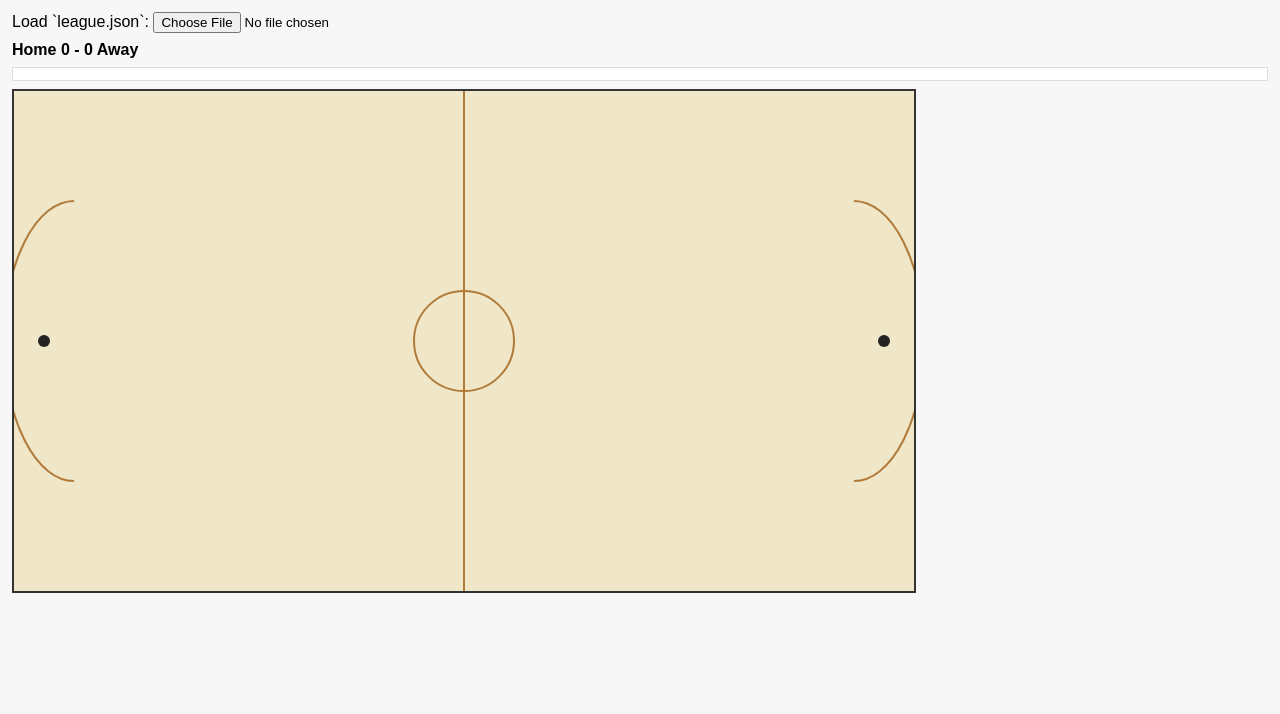
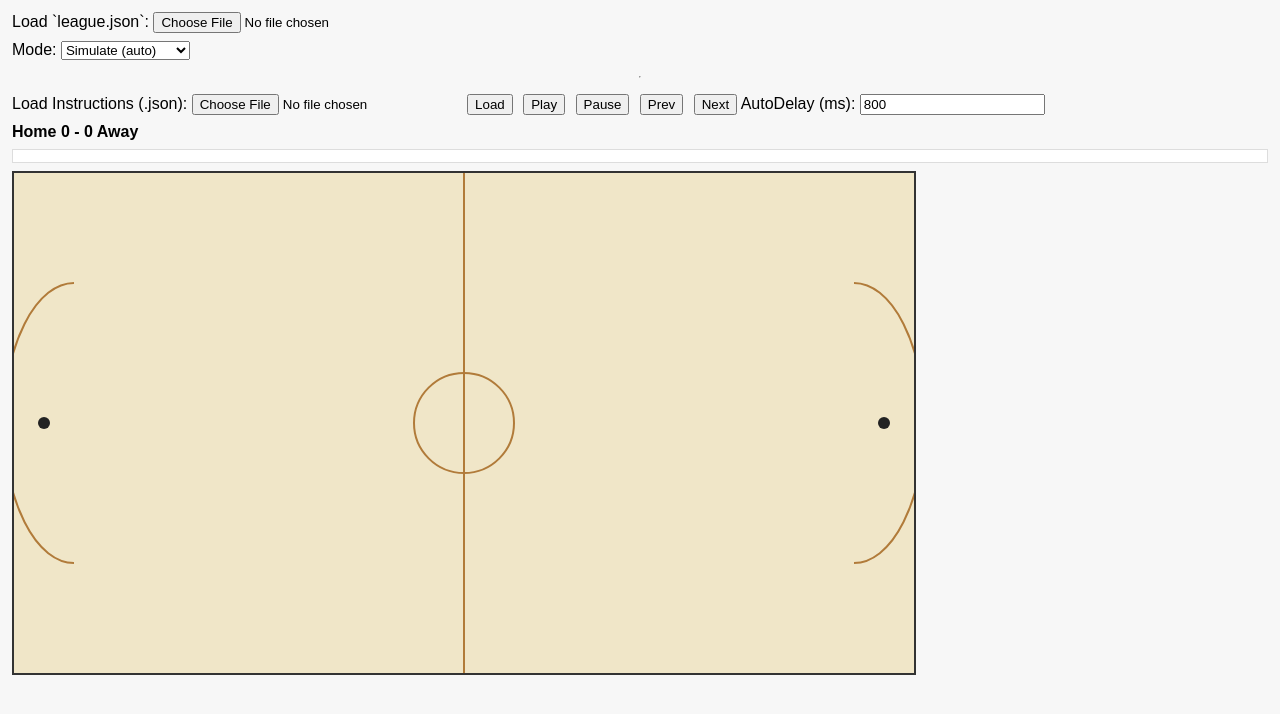
Before and after one commit to PUNK3DAF/BasketballGMReal, a plain HTML site: page index.html in a window 1280 px wide. Drawn offline with Linux system fonts and the light colour scheme.

Commit message:
Enhance UI: add instruction replay mode and improve file input layout

```diff
--- a/index.html
+++ b/index.html
@@ -7,9 +7,22 @@
   </head>
   <body>
     <div id="ui">
-      <label
-        >Load `league.json`: <input type="file" id="fileInput" accept=".json"
-      /></label>
+      <div>
+        <label
+          >Load `league.json`: <input type="file" id="fileInput" accept=".json"
+        /></label>
+      </div>
+
+      <div>
+        <label
+          >Mode:
+          <select id="modeSelect">
+            <option value="simulate">Simulate (auto)</option>
+            <option value="replay">Instruction Replay</option>
+          </select>
+        </label>
+      </div>
+
       <div id="teamSelectors" style="display: none">
         <label
           >Home:
@@ -32,6 +45,24 @@
             value="1"
         /></label>
       </div>
+
+      <hr />
+
+      <div id="instructionsUI">
+        <label
+          >Load Instructions (.json):
+          <input type="file" id="instrFile" accept=".json"
+        /></label>
+        <button id="loadInstrBtn">Load</button>
+        <button id="playInstrBtn">Play</button>
+        <button id="pauseInstrBtn">Pause</button>
+        <button id="prevInstrBtn">Prev</button>
+        <button id="nextInstrBtn">Next</button>
+        <label
+          >AutoDelay (ms): <input id="instrDelay" type="number" value="800"
+        /></label>
+      </div>
+
       <div id="scoreboard">
         <span id="homeLabel">Home</span>
         <span id="homeScore">0</span>
```
